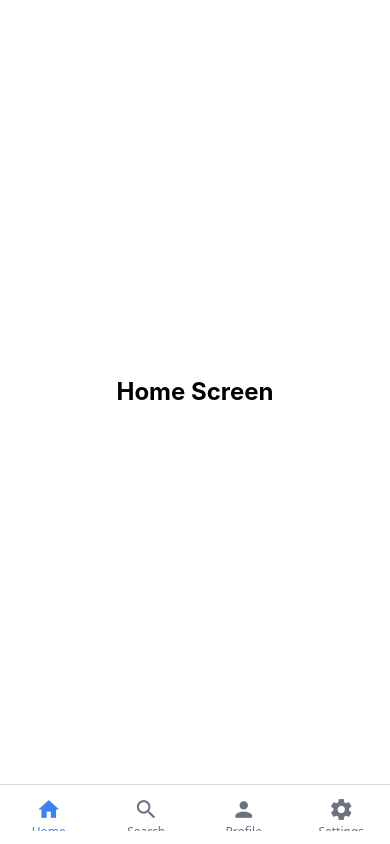
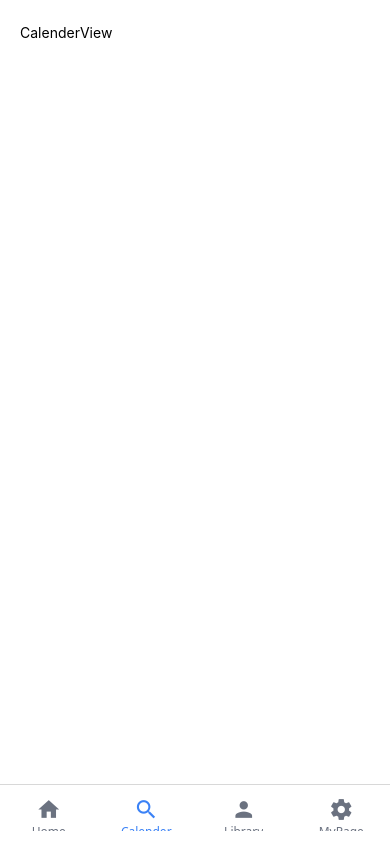
Before and after one commit to kiakim01/Bunnit, a React Native app: screen /Calender in a window 390 px wide. Built offline with nearby package versions, Linux system fonts and the light colour scheme.

Commit message:
Chor. 프로젝트 구조 정리 및 탭 화면 분리

```diff
--- a/App.tsx
+++ b/App.tsx
@@ -8,7 +8,7 @@
 import './global.css';
 import { SafeAreaView } from 'react-native';
 import { NavigationContainer } from '@react-navigation/native';
-import Main from './src/view/Main.tsx';
+import Main from './src/screens/Main.tsx';
 
 function App() {
   return (
--- a/src/navigator/BottomTabNavigator.tsx
+++ b/src/navigator/BottomTabNavigator.tsx
@@ -1,47 +1,50 @@
 import React from 'react';
-import { View, Text } from 'react-native';
 import { createBottomTabNavigator } from '@react-navigation/bottom-tabs';
 import MaterialIcons from 'react-native-vector-icons/MaterialIcons';
+import HomeScreen from '../screens/home/HomeScreen.tsx';
+import CalenderScreen from '../screens/calendar/CalenderScreen.tsx';
+import LibraryScreen from '../screens/library/LibraryScreen.tsx';
+import MyPageScreen from '../screens/mypage/MyPageScreen.tsx';
 
 // Type definitions for navigation
 export type BottomTabParamList = {
   Home: undefined;
-  Search: undefined;
-  Profile: undefined;
-  Settings: undefined;
+  Calender: undefined;
+  Library: undefined;
+  MyPage: undefined;
 };
 
 const Tab = createBottomTabNavigator<BottomTabParamList>();
 
 // Placeholder screens
-const HomeScreen = () => (
-  <View className="flex-1 items-center justify-center bg-white">
-    <Text className="text-2xl font-bold">Home Screen</Text>
-  </View>
-);
-
-const SearchScreen = () => (
-  <View className="flex-1 items-center justify-center bg-white">
-    <Text className="text-2xl font-bold">Search Screen</Text>
-  </View>
-);
-
-const ProfileScreen = () => (
-  <View className="flex-1 items-center justify-center bg-white">
-    <Text className="text-2xl font-bold">Profile Screen</Text>
-  </View>
-);
-
-const SettingsScreen = () => (
-  <View className="flex-1 items-center justify-center bg-white">
-    <Text className="text-2xl font-bold">Settings Screen</Text>
-  </View>
-);
+// const HomeScreen = () => (
+//   <View className="flex-1 items-center justify-center bg-white">
+//     <Text className="text-2xl font-bold">Home Screen</Text>
+//   </View>
+// );
+//
+// const SearchScreen = () => (
+//   <View className="flex-1 items-center justify-center bg-white">
+//     <Text className="text-2xl font-bold">Search Screen</Text>
+//   </View>
+// );
+//
+// const ProfileScreen = () => (
+//   <View className="flex-1 items-center justify-center bg-white">
+//     <Text className="text-2xl font-bold">Profile Screen</Text>
+//   </View>
+// );
+//
+// const SettingsScreen = () => (
+//   <View className="flex-1 items-center justify-center bg-white">
+//     <Text className="text-2xl font-bold">Settings Screen</Text>
+//   </View>
+// );
 
 const BottomTabNavigator = () => {
   return (
     <Tab.Navigator
-      screenOptions={({
+      screenOptions={{
         tabBarActiveTintColor: '#3b82f6',
         tabBarInactiveTintColor: '#6b7280',
         tabBarStyle: {
@@ -54,7 +57,7 @@ const BottomTabNavigator = () => {
           marginBottom: 3,
         },
         headerShown: false,
-      })}
+      }}
     >
       <Tab.Screen
         name="Home"
@@ -67,30 +70,30 @@ const BottomTabNavigator = () => {
         }}
       />
       <Tab.Screen
-        name="Search"
-        component={SearchScreen}
+        name="Calender"
+        component={CalenderScreen}
         options={{
-          tabBarLabel: 'Search',
+          tabBarLabel: 'Calender',
           tabBarIcon: ({ color, size }) => (
             <MaterialIcons name="search" color={color} size={size || 24} />
           ),
         }}
       />
       <Tab.Screen
-        name="Profile"
-        component={ProfileScreen}
+        name="Library"
+        component={LibraryScreen}
         options={{
-          tabBarLabel: 'Profile',
+          tabBarLabel: 'Library',
           tabBarIcon: ({ color, size }) => (
             <MaterialIcons name="person" color={color} size={size || 24} />
           ),
         }}
       />
       <Tab.Screen
-        name="Settings"
-        component={SettingsScreen}
+        name="MyPage"
+        component={MyPageScreen}
         options={{
-          tabBarLabel: 'Settings',
+          tabBarLabel: 'MyPage',
           tabBarIcon: ({ color, size }) => (
             <MaterialIcons name="settings" color={color} size={size || 24} />
           ),
--- a/src/navigator/TopTabNavigator.tsx
+++ b/src/navigator/TopTabNavigator.tsx
@@ -1,7 +1,7 @@
 import React from 'react';
 import { createMaterialTopTabNavigator } from '@react-navigation/material-top-tabs';
-import FirstTabView from '../view/FirstTabView.tsx';
-import SecondTabView from '../view/SecondTabView.tsx';
+import FirstTabView from '../screens/top-tabs/FirstTabView.tsx';
+import SecondTabView from '../screens/top-tabs/SecondTabView.tsx';
 
 const Tab = createMaterialTopTabNavigator();
 
--- /dev/null
+++ b/src/screens/calendar/CalenderScreen.tsx
@@ -0,0 +1,18 @@
+import React from 'react';
+import { SafeAreaView, Text, View } from 'react-native';
+import { useNavigation } from '@react-navigation/native';
+import { NativeStackNavigationProp } from '@react-navigation/native-stack';
+
+const CalenderScreen = () => {
+  const navigation = useNavigation<NativeStackNavigationProp<any>>();
+
+  return (
+    <SafeAreaView className={'h-full bg-white'}>
+      <View className={'flex-1 px-5 pt-6 h-full'}>
+        <Text>CalenderView</Text>
+      </View>
+    </SafeAreaView>
+  );
+};
+
+export default CalenderScreen;
--- /dev/null
+++ b/src/screens/home/HomeScreen.tsx
@@ -0,0 +1,18 @@
+import React from 'react';
+import { SafeAreaView, Text, View } from 'react-native';
+import { useNavigation } from '@react-navigation/native';
+import { NativeStackNavigationProp } from '@react-navigation/native-stack';
+
+const HomeScreen = () => {
+  const navigation = useNavigation<NativeStackNavigationProp<any>>();
+
+  return (
+    <SafeAreaView className={'h-full bg-white'}>
+      <View className={'flex-1 px-5 pt-6 h-full'}>
+        <Text>HomeView</Text>
+      </View>
+    </SafeAreaView>
+  );
+};
+
+export default HomeScreen;
--- /dev/null
+++ b/src/screens/library/LibraryScreen.tsx
@@ -0,0 +1,18 @@
+import React from 'react';
+import { SafeAreaView, Text, View } from 'react-native';
+import { useNavigation } from '@react-navigation/native';
+import { NativeStackNavigationProp } from '@react-navigation/native-stack';
+
+const LibraryScreen = () => {
+  const navigation = useNavigation<NativeStackNavigationProp<any>>();
+
+  return (
+    <SafeAreaView className={'h-full bg-white'}>
+      <View className={'flex-1 px-5 pt-6 h-full'}>
+        <Text>LibraryView</Text>
+      </View>
+    </SafeAreaView>
+  );
+};
+
+export default LibraryScreen;
--- /dev/null
+++ b/src/screens/mypage/MyPageScreen.tsx
@@ -0,0 +1,18 @@
+import React from 'react';
+import { SafeAreaView, Text, View } from 'react-native';
+import { useNavigation } from '@react-navigation/native';
+import { NativeStackNavigationProp } from '@react-navigation/native-stack';
+
+const MyPageScreen = () => {
+  const navigation = useNavigation<NativeStackNavigationProp<any>>();
+
+  return (
+    <SafeAreaView className={'h-full bg-white'}>
+      <View className={'flex-1 px-5 pt-6 h-full'}>
+        <Text>MyPage</Text>
+      </View>
+    </SafeAreaView>
+  );
+};
+
+export default MyPageScreen;
```
Also changed, not shown: src/screens/Main.tsx (renamed from src/view/Main.tsx), src/screens/top-tabs/FirstTabView.tsx (renamed from src/view/FirstTabView.tsx), src/screens/top-tabs/SecondTabView.tsx (renamed from src/view/SecondTabView.tsx).
